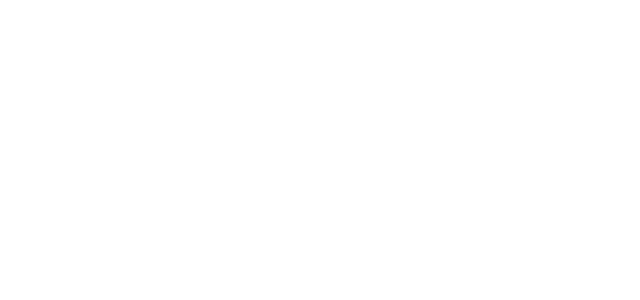
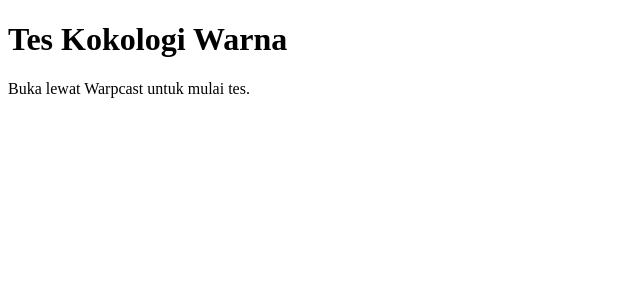
Before and after one commit to BAYU18/kokologi-frame, a Next.js app: page / in a window 1280 px wide. Shown: the top 300 px of the page, without its empty margins (0-640 px from the left). Built offline with nearby package versions, Linux system fonts and the light colour scheme.

Commit message:
update page tsx

```diff
--- a/app/page.tsx
+++ b/app/page.tsx
@@ -2,16 +2,36 @@
 
 export const metadata: Metadata = {
   title: "Tes Kokologi Warna",
-  description: "Tes kepribadian berbasis warna",
+  description: "Tes kepribadian berbasis warna (Farcaster Frame)",
+
+  openGraph: {
+    title: "Tes Kokologi Warna",
+    description: "Jawab 15 pertanyaan & temukan warna kepribadianmu",
+    images: [
+      {
+        url: "https://kokologi-frame1.vercel.app/api/og",
+        width: 1200,
+        height: 630,
+      },
+    ],
+  },
 
   other: {
     "fc:frame": "vNext",
     "fc:frame:image": "https://kokologi-frame1.vercel.app/api/og",
+    "fc:frame:button:1": "Mulai Tes",
     "fc:frame:post_url": "https://kokologi-frame1.vercel.app/api/frame",
   },
 };
 
 export default function Page() {
-  // ❌ JANGAN ADA SDK / CLIENT COMPONENT
-  return null;
+  return (
+    <html>
+      <head />
+      <body>
+        <h1>Tes Kokologi Warna</h1>
+        <p>Buka lewat Warpcast untuk mulai tes.</p>
+      </body>
+    </html>
+  );
 }
```
